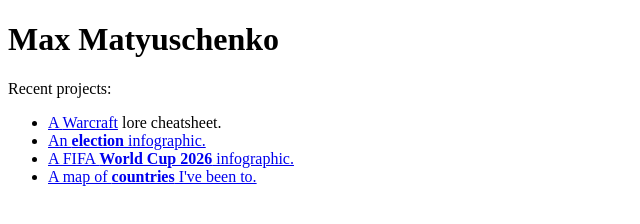
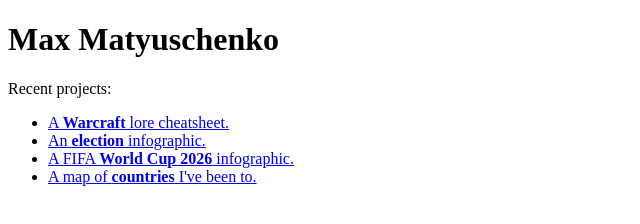
Before and after one commit to matyuschenko/matyuschenko.github.io, a plain HTML site: page index.html in a window 1280 px wide. Shown: the whole page, without its empty margins (0-640 px from the left). Drawn offline with Linux system fonts and the light colour scheme.

Commit message:
Update index.html

```diff
--- a/index.html
+++ b/index.html
@@ -8,15 +8,17 @@
     <title>Max Matyuschenko</title>
 </head>
 <body>
+
+    <div class="content">
     <h1>Max Matyuschenko</h1>
-
     <p>Recent projects:</p>
     <ul>
-        <li><a href="/warcraft-lore">A <b></b>Warcraft</a> lore cheatsheet.</a></li>
+        <li><a href="/warcraft-lore">A <b>Warcraft</b> lore cheatsheet.</a></li>
         <li><a href="/election-2026">An <b>election</b> infographic.</a></li>
         <li><a href="/fifa-wc2026-players-analysis">A FIFA <b>World Cup 2026</b> infographic.</a></li>
         <li><a href="/map">A map of <b>countries</b> I've been to.</a></li>
     </ul>
+    </div>
 
     <!-- Yandex.Metrika counter --> <script type="text/javascript" > (function (d, w, c) { (w[c] = w[c] || []).push(function() { try { w.yaCounter37192685 = new Ya.Metrika2({ id:37192685, clickmap:true, trackLinks:true, accurateTrackBounce:true, webvisor:true }); } catch(e) { } }); var n = d.getElementsByTagName("script")[0], s = d.createElement("script"), f = function () { n.parentNode.insertBefore(s, n); }; s.type = "text/javascript"; s.async = true; s.src = "https://mc.yandex.ru/metrika/tag.js"; if (w.opera == "[object Opera]") { d.addEventListener("DOMContentLoaded", f, false); } else { f(); } })(document, window, "yandex_metrika_callbacks2"); </script> <noscript><div><img src="https://mc.yandex.ru/watch/37192685" style="position:absolute; left:-9999px;" alt="" /></div></noscript> <!-- /Yandex.Metrika counter -->
 
```
